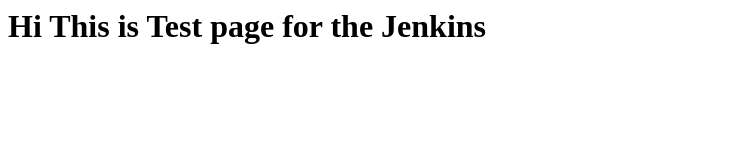
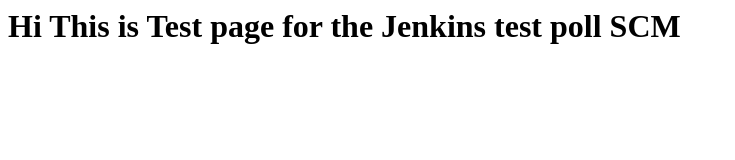
Before and after one commit to lbgnix/jenkins-demo, a plain HTML site: page index.html in a window 1280 px wide. Shown: the whole page, without its empty margins (0-735 px from the left). Drawn offline with Linux system fonts and the light colour scheme.

Commit message:
Update index.html

```diff
--- a/index.html
+++ b/index.html
@@ -2,7 +2,7 @@
 
 <body>
 
-<h1>Hi This is Test page for the Jenkins </h1>
+<h1>Hi This is Test page for the Jenkins test poll  SCM </h1>
 
 </body>
 </html>
```
